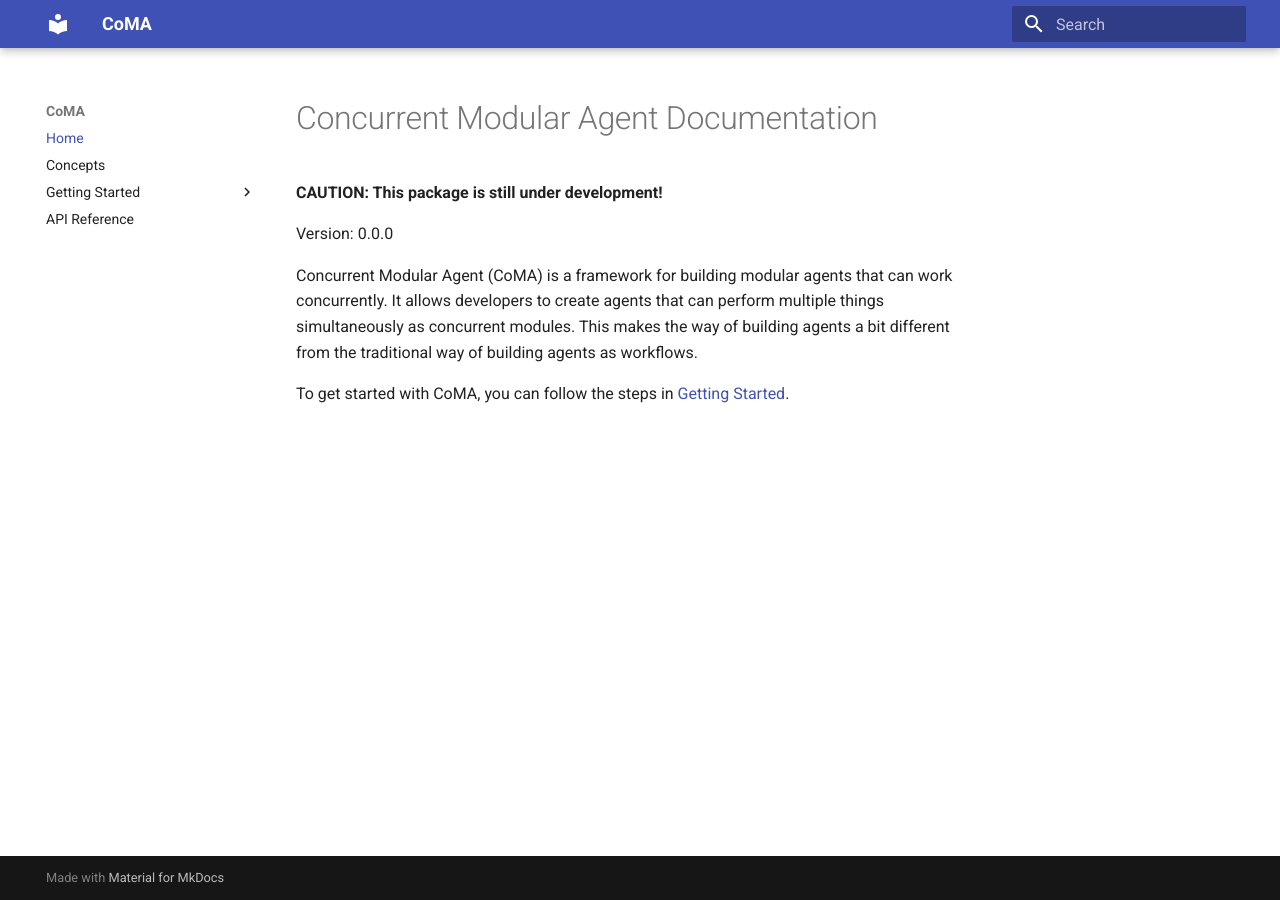
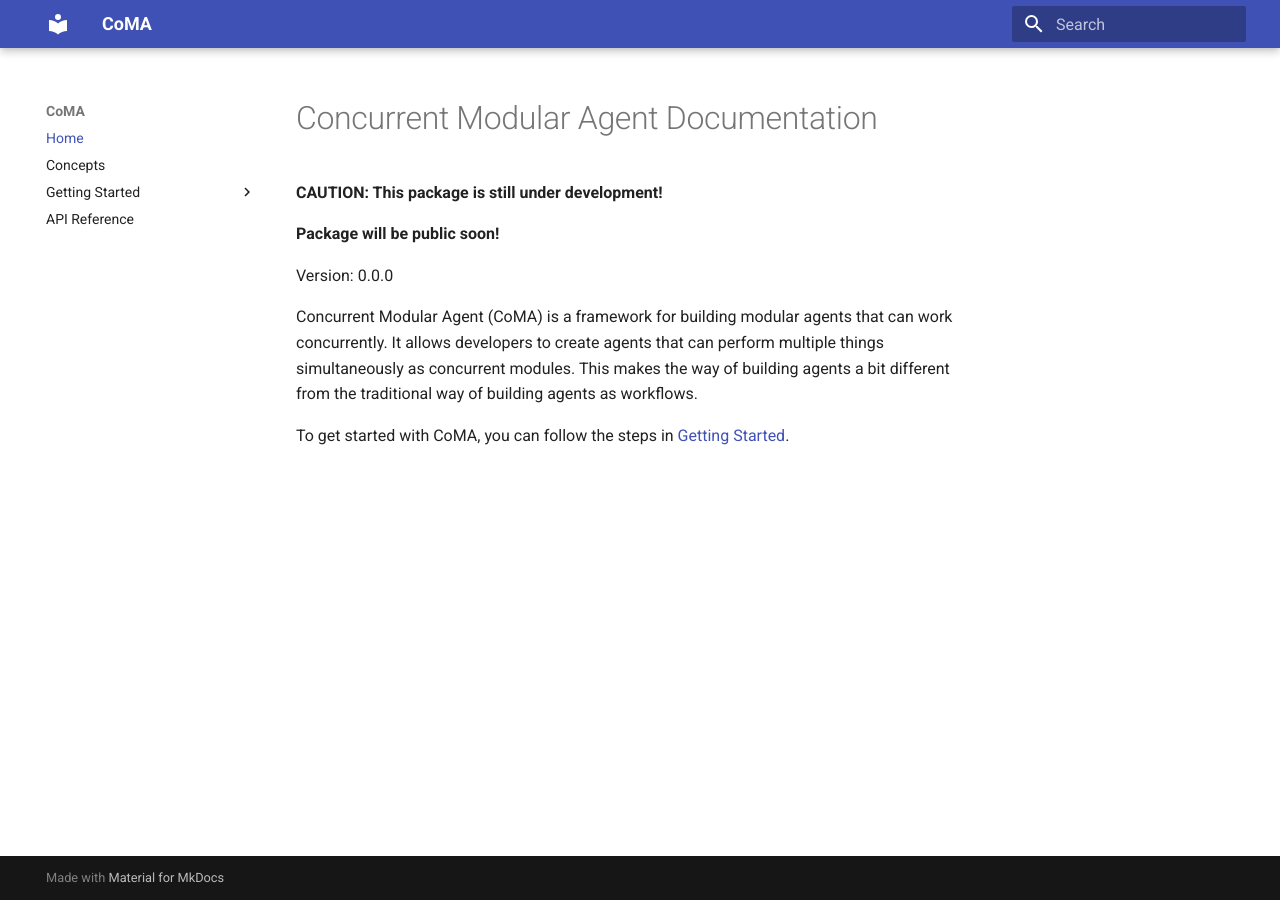
Before and after one commit to yamakkaji/concurrent-modular-agent-fork-dev, an MkDocs documentation site: the page built from docs/docs/index.md, in a window 1280 px wide. Built offline with MkDocs 1.6.1 and Material for MkDocs 9.7.7, drawn with Linux system fonts in a browser that asks for light colours.

Commit message:
Update index.md

```diff
--- a/docs/docs/index.md
+++ b/docs/docs/index.md
@@ -1,6 +1,8 @@
 # Concurrent Modular Agent Documentation
 
 **CAUTION: This package is still under development!**
+
+**Package will be public soon!**
 
 Version: 0.0.0
 
```
